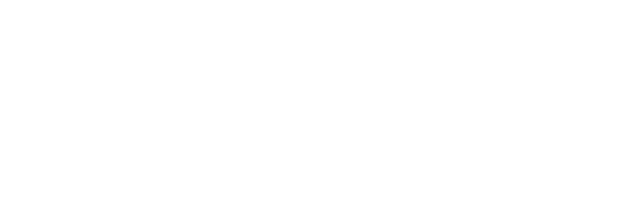
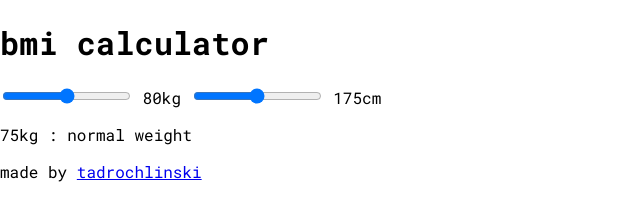
Before and after one commit to tadrochlinski/bmi-calculator, a plain HTML site: page index.html in a window 1280 px wide. Shown: the whole page, without its empty margins (0-640 px from the left). Drawn offline with Linux system fonts and the light colour scheme.

Commit message:
html template done

```diff
--- a/index.html
+++ b/index.html
@@ -15,6 +15,24 @@
     <link rel="stylesheet" href="css/style.css">
 </head>
 <body>
+    <header class="header">
+        <h1 class="title">bmi calculator</h1>
+    </header>
+
+    <main id="bmi-calc" class="bmi-calc">
+        <form class="bmi-calc__form" id="form">
+            <input type="range" id="weight-input" class="range" min="1" max="300"> <label id="label" class="bmi-calc__label">80kg</label>
+            <input type="range" id="height-input" class="range" min="1" max="250"> <label id="label" class="bmi-calc__label">175cm</label>
+        </form>
+
+        <div class="bmi-calc__output">
+            <p class="bmi-calc__p" id="output-div">75kg : normal weight</p>
+        </div>
+    </main>
+
+    <footer class="footer">
+        <p class="footer__p">made by <a href="#" class="footer__a">tadrochlinski</a></p>
+    </footer>
 
     <!-- script -->
     <script src="js/app.js"></script>
```
